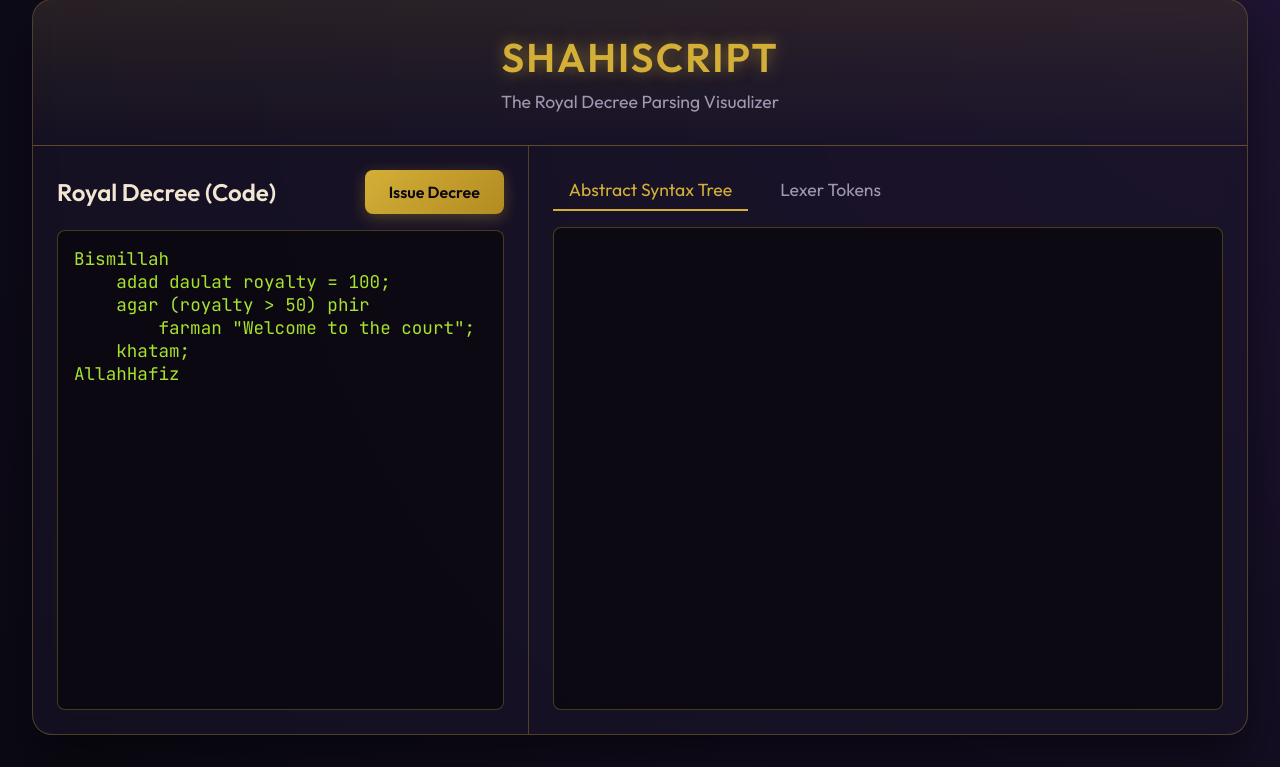
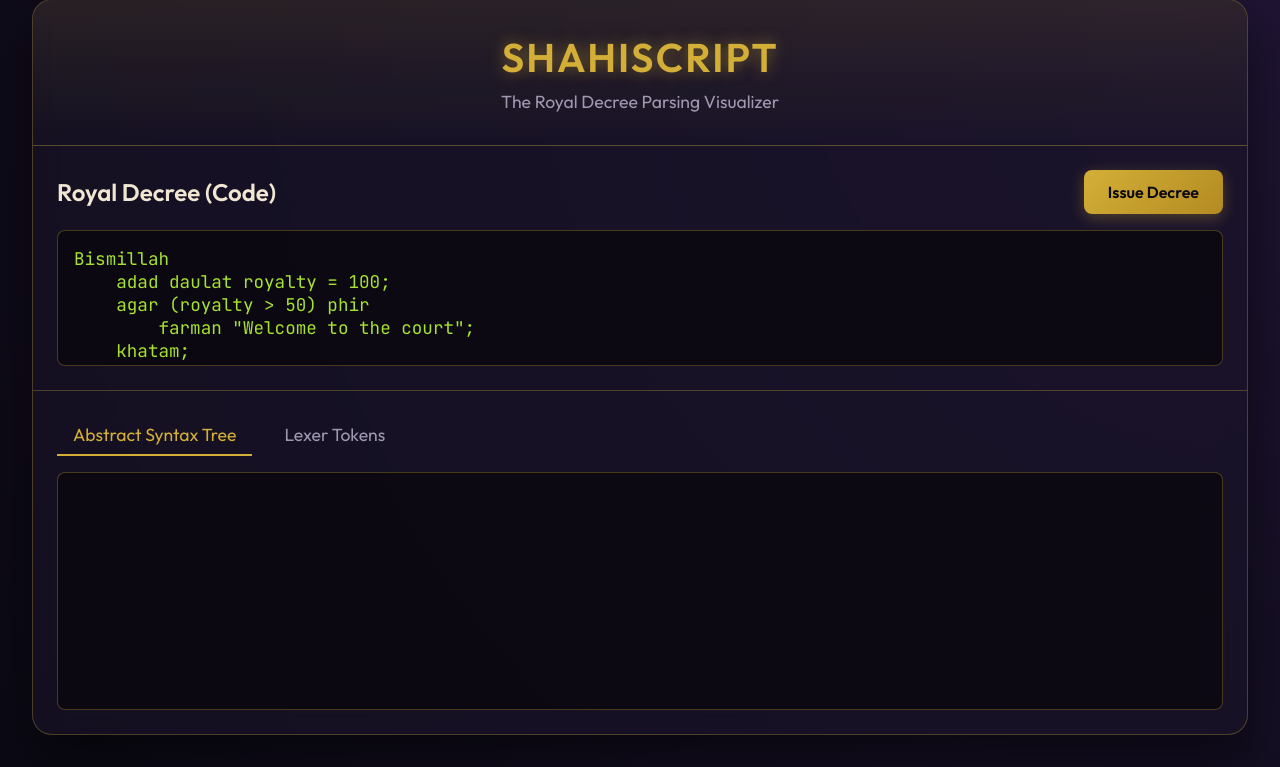
Before and after one commit to ZajnanAslam/ShahiScript, a Flask app: page / in a window 1280 px wide. Shown: the part 33-800 px from the top of the page. Run offline with Flask 3, Linux system fonts and the light colour scheme; some libraries are stand-ins or nearby versions.

Commit message:
style: vertical layout and zoomable tree

```diff
--- a/static/script.js
+++ b/static/script.js
@@ -84,38 +84,54 @@ document.addEventListener('DOMContentLoaded', () => {
         astContainer.innerHTML = ''; // Clear previous
         const hierarchyData = buildHierarchy(astData);
 
-        const width = 800;
         const dx = 50;
-        const dy = width / 6;
-        const margin = {top: 20, right: 120, bottom: 20, left: 120};
+        const dy = 150; // fixed horizontal distance between nodes
 
         const tree = d3.tree().nodeSize([dx, dy]);
         const diagonal = d3.linkHorizontal().x(d => d.y).y(d => d.x);
 
         const root = d3.hierarchy(hierarchyData);
-        root.x0 = dy / 2;
+        root.x0 = 0;
         root.y0 = 0;
         root.descendants().forEach((d, i) => {
             d.id = i;
             d._children = d.children;
         });
 
+        // Setup SVG
+        const containerRect = astContainer.getBoundingClientRect();
+        const width = containerRect.width || 800;
+        const height = containerRect.height || 600;
+
         const svg = d3.select("#ast-container").append("svg")
-            .attr("width", width)
-            .attr("height", dx)
-            .attr("viewBox", [-margin.left, -margin.top, width, dx])
-            .style("max-width", "100%")
-            .style("height", "auto")
+            .attr("width", "100%")
+            .attr("height", "100%")
             .style("font", "12px sans-serif")
             .style("user-select", "none");
 
-        const gLink = svg.append("g")
+        // The group containing everything that moves with zoom
+        const g = svg.append("g");
+
+        // Zoom setup
+        const zoom = d3.zoom()
+            .scaleExtent([0.1, 4])
+            .on("zoom", (event) => {
+                g.attr("transform", event.transform);
+            });
+
+        svg.call(zoom);
+
+        // Center the root node initially
+        const initialTransform = d3.zoomIdentity.translate(width / 4, height / 2).scale(1);
+        svg.call(zoom.transform, initialTransform);
+
+        const gLink = g.append("g")
             .attr("fill", "none")
             .attr("stroke", "#d4af37")
             .attr("stroke-opacity", 0.4)
             .attr("stroke-width", 1.5);
 
-        const gNode = svg.append("g")
+        const gNode = g.append("g")
             .attr("cursor", "pointer")
             .attr("pointer-events", "all");
 
@@ -126,18 +142,7 @@ document.addEventListener('DOMContentLoaded', () => {
 
             tree(root);
 
-            let left = root;
-            let right = root;
-            root.eachBefore(node => {
-                if (node.x < left.x) left = node;
-                if (node.x > right.x) right = node;
-            });
-
-            const height = right.x - left.x + margin.top + margin.bottom;
-            const transition = svg.transition().duration(duration)
-                .attr("height", height)
-                .attr("viewBox", [-margin.left, left.x - margin.top, width, height])
-                .tween("resize", window.ResizeObserver ? null : () => () => svg.dispatch("toggle"));
+            const transition = svg.transition().duration(duration);
 
             const node = gNode.selectAll("g")
                 .data(nodes, d => d.id);
--- a/static/style.css
+++ b/static/style.css
@@ -65,6 +65,7 @@ header p {
 
 .dashboard {
     display: flex;
+    flex-direction: column;
     flex: 1;
     overflow: hidden;
 }
@@ -74,11 +75,11 @@ header p {
     display: flex;
     flex-direction: column;
     padding: 1.5rem;
-    border-right: 1px solid var(--glass-border);
+    border-bottom: 1px solid var(--glass-border);
 }
 
 .panel:last-child {
-    border-right: none;
+    border-bottom: none;
     flex: 1.5;
 }
 
@@ -173,6 +174,17 @@ textarea {
     display: none !important;
 }
 
+#ast-container {
+    width: 100%;
+    height: 100%;
+    overflow: hidden;
+    cursor: grab;
+}
+
+#ast-container:active {
+    cursor: grabbing;
+}
+
 /* Tokens View */
 .token-item {
     display: inline-block;
```
